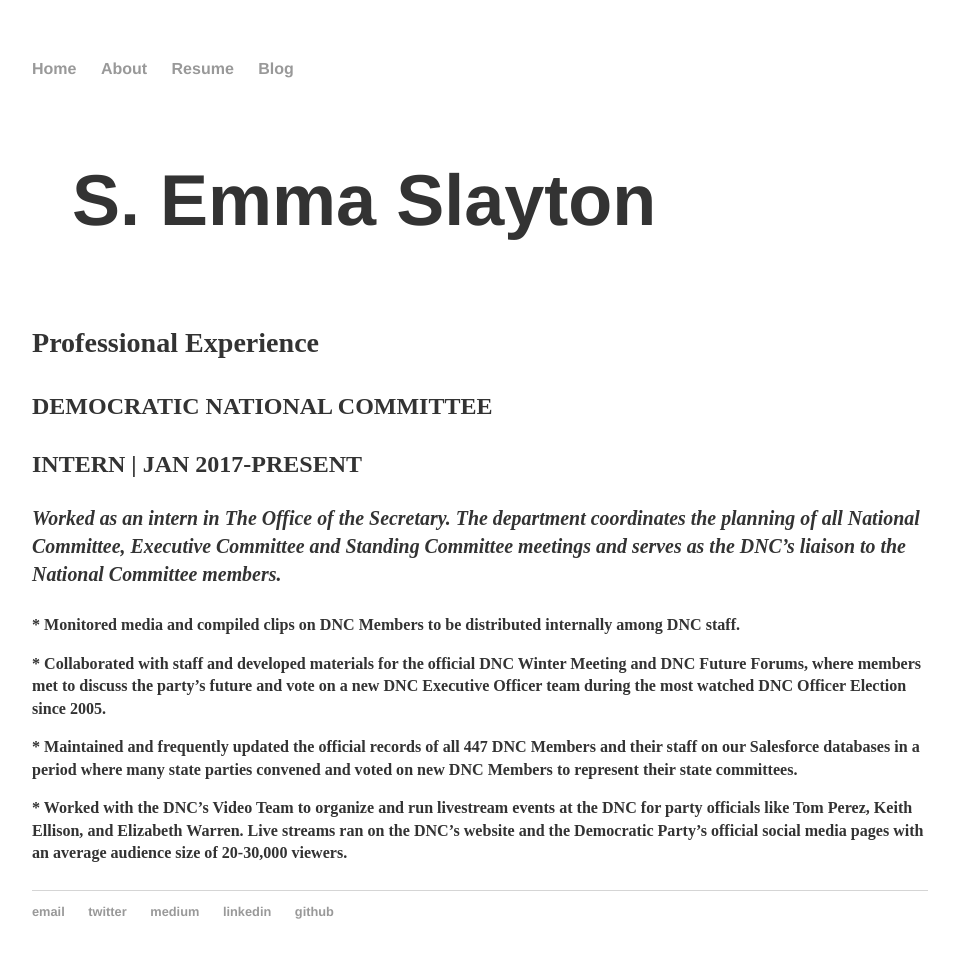
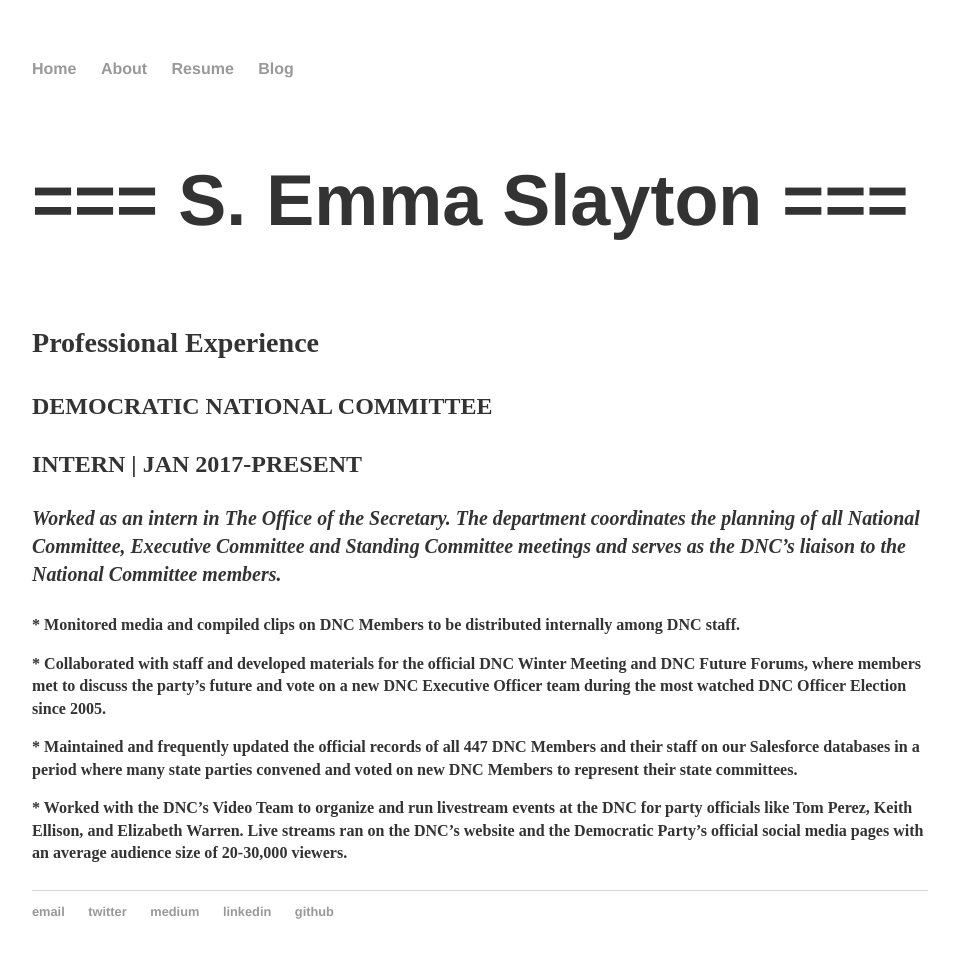
Before and after one commit to emmaslayton/emmaslayton.github.io, a Jekyll site: the page built from resume/index.html, in a window 1280 px wide. Shown: the whole page, without its empty margins (160-1114 px from the left). Built offline with Jekyll 4.4.1, drawn with Linux system fonts in a browser that asks for light colours.

```diff
--- a/resume/index.html
+++ b/resume/index.html
@@ -3,7 +3,7 @@ layout: default
 title: Resume
 ---
 <div class="blurb">
-	<blockquote><h1><strong><p>S. Emma Slayton</p></strong></h1></blockquote>
+	<h1><strong><p>=== S. Emma Slayton ===</p></strong></h1>
 	<h3><p>Professional Experience</p></h3>
 	<h4><p><strong>DEMOCRATIC NATIONAL COMMITTEE  </strong></p><p><strong> INTERN | JAN 2017-PRESENT </strong></p></h4>
 <h5><p><em>Worked as an intern in The Office of the Secretary. The department coordinates the planning of all National Committee, Executive Committee and Standing Committee meetings and serves as the DNC’s liaison to the National Committee members.</em></p></h5>
```
